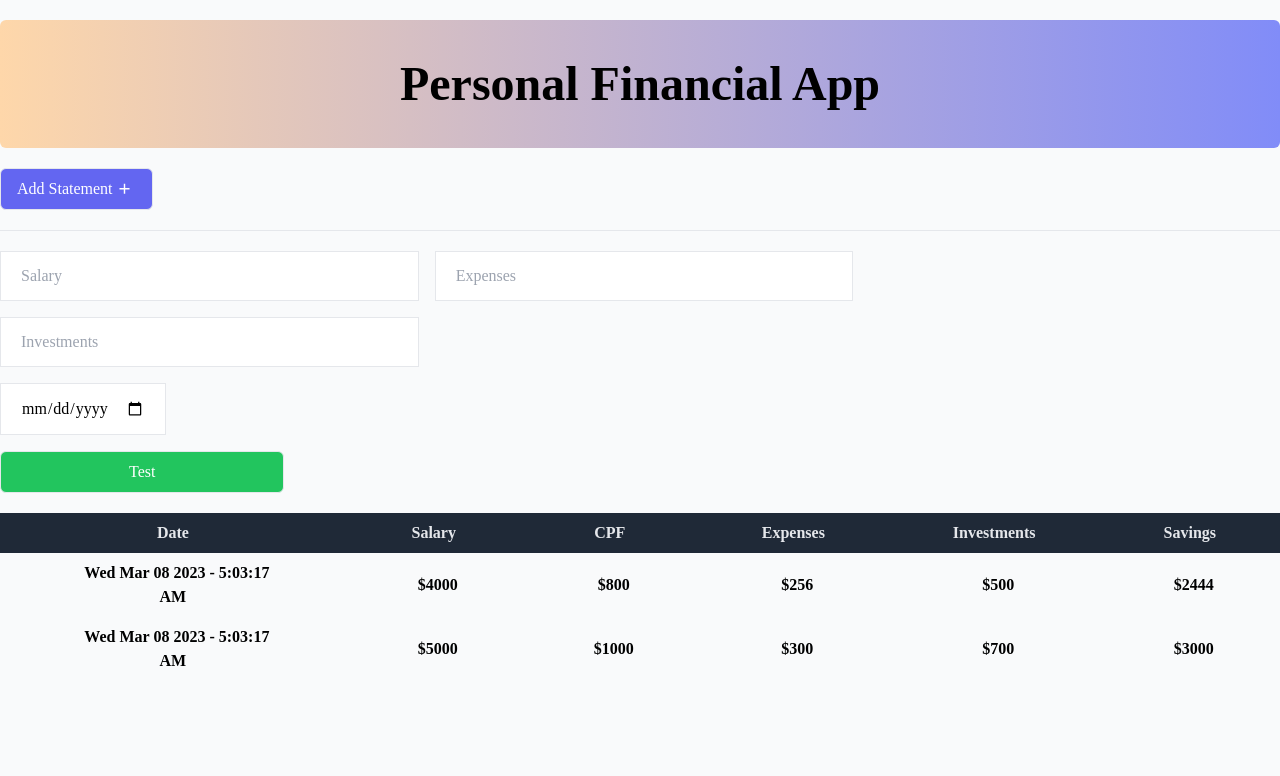
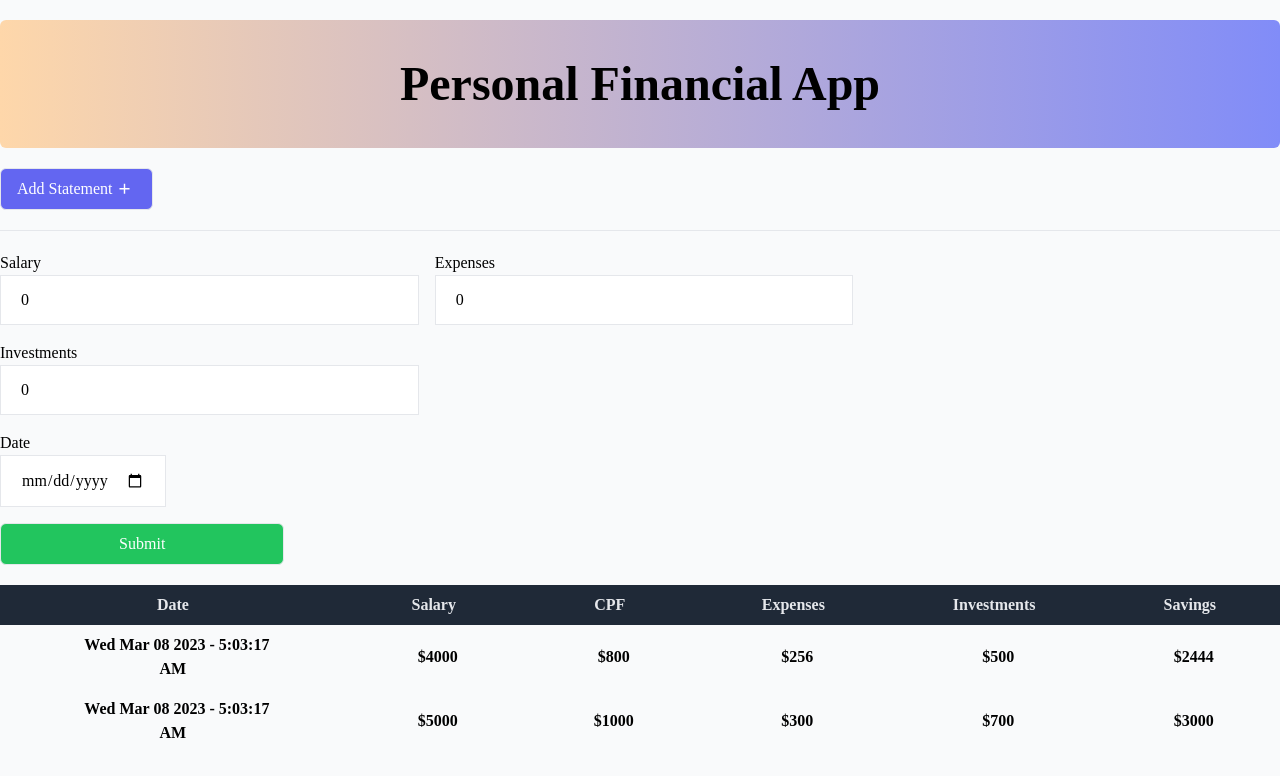
Before and after one commit to collich/Next-Personal-Financial-Tracking, a Next.js app: page / in a window 1280 px wide. Shown: the top 776 px of the page. Built offline with nearby package versions, Linux system fonts and the light colour scheme; a web font is replaced by a local one.

Commit message:
Added form folder and js files

```diff
--- a/app/page.js
+++ b/app/page.js
@@ -1,7 +1,7 @@
 import Button from "@/components/Button"
 import Banner from "@/components/Banner"
 import Table from "../components/table/Table"
-import Form from "@/components/Form"
+import Form from "@/components/forms/Form"
 
 export default function Home() {
   return (
--- a/components/Form.js
+++ /dev/null
@@ -1,22 +0,0 @@
-'use client'
-
-import InputForm from "./InputForm"
-import Button from "./Button"
-
-const Form = () => {
-  return (
-    <form className="grid w-4/6 gap-4">
-        <div className="grid lg:grid-cols-2 gap-4">
-            <InputForm className="w-full" type="number" placeholder="Salary"/>
-            <InputForm className="w-full" type="number" placeholder="Expenses"/>
-            <InputForm className="w-full" type="number" placeholder="Investments"/>
-        </div>
-
-        <InputForm type="date"/>
-
-        <Button className="flex justify-center text-md w-2/6 bg-green-500 text-white hover:bg-gray-100 hover:border-green-500 hover:text-green-500">Test</Button>
-    </form>
-  )
-}
-
-export default Form
--- /dev/null
+++ b/components/forms/Form.js
@@ -0,0 +1,37 @@
+'use client'
+import { useReducer } from "react"
+import InputForm from "./InputForm"
+import Button from "../Button"
+
+const reducer = (state, action) => {
+
+}
+
+const Form = () => {
+    const [state, dispatch] = useReducer(reducer, {
+        salary: 0,
+        expense: 0,
+        investments: 0,
+        date: "mm/dd/yyy"
+    })
+
+    const handleSubmit = e => {
+        e.preventDefault()
+    }
+
+  return (
+    <form className="grid w-4/6 gap-4" onSubmit={handleSubmit}>
+        <div className="grid lg:grid-cols-2 gap-4">
+            <InputForm className="w-full" type="number" placeholder="Salary" value={state.salary}/>
+            <InputForm className="w-full" type="number" placeholder="Expenses" value={state.expense}/>
+            <InputForm className="w-full" type="number" placeholder="Investments" value={state.investments}/>
+        </div>
+
+        <InputForm type="date" placeholder="Date" className="flex" value={state.date}/>
+
+        <Button className="flex justify-center text-md w-2/6 bg-green-500 text-white hover:bg-gray-100 hover:border-green-500 hover:text-green-500">Submit</Button>
+    </form>
+  )
+}
+
+export default Form
--- a/components/InputForm.js
+++ b/components/forms/InputForm.js
@@ -1,12 +1,13 @@
 'use client'
 import classNames from "classnames"
 
-const InputForm = ({type, placeholder, className}) => {
+const InputForm = ({type, placeholder, className, value}) => {
   const classes = classNames("border px-5 py-3 focus:outline-none", className)
 
   return (
     <div className="input-type">
-        <input type={type} className={classes} placeholder={placeholder}/>
+        <label>{placeholder}</label>
+        <input type={type} className={classes} value={value}/>
     </div>
   )
 }
```
